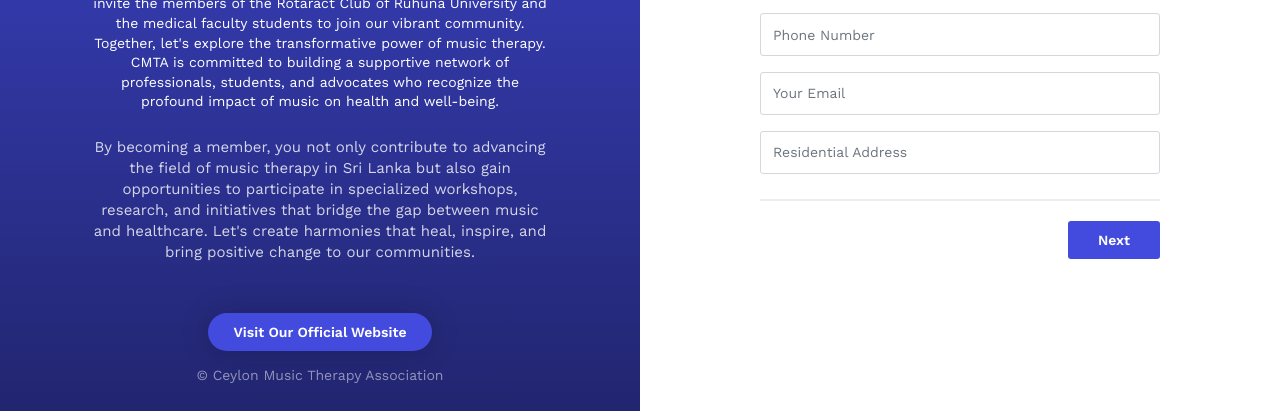
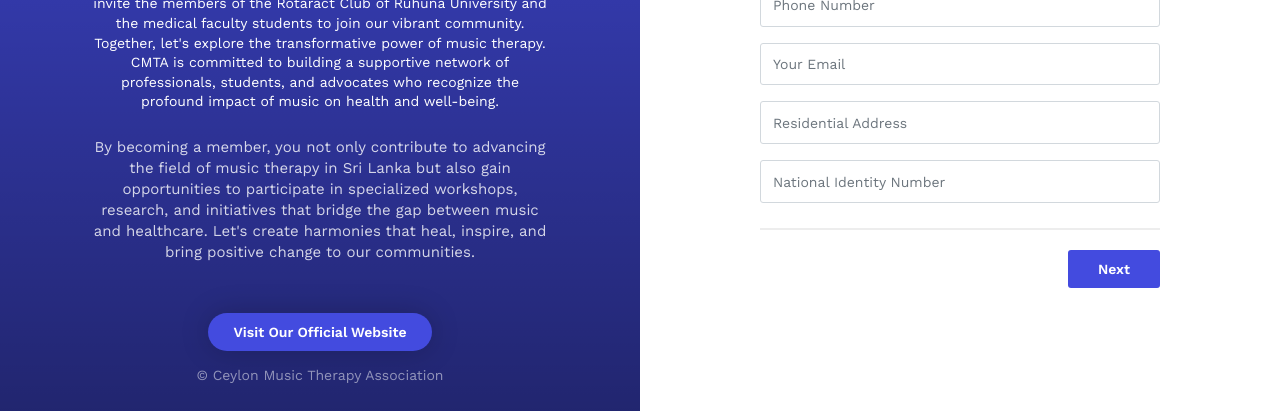
Before and after one commit to SLTharusha254/uni, a website: page index.html in a window 1280 px wide. Shown: the part 397-808 px from the top of the page. Drawn offline with nearby package versions, Linux system fonts and the light colour scheme.

Commit message:
Update index.html

```diff
--- a/index.html
+++ b/index.html
@@ -99,7 +99,6 @@
                                             <option value="">Select your gender</option>
                                             <option value="Male">Male</option>
                                             <option value="Female">Female</option>
-                                            <option value="Other">Other</option>
                                         </select>
                                     </div>
                                 </div>
@@ -115,6 +114,11 @@
                                     <input type="text" name="residential_address" class="form-control required"
                                         placeholder="Residential Address"
                                         onchange="getVals(this, 'residential_address');">
+                                </div>
+                                <div class="form-group">
+                                    <input type="text" name="nic_no" class="form-control required"
+                                        placeholder="National Identity Number"
+                                        onchange="getVals(this, 'nic_no');">
                                 </div>
                             </div>
                             <div class="step">
@@ -395,6 +399,7 @@
             document.getElementById("full_name_summary").textContent = document.getElementsByName("full_name")[0].value;
             document.getElementById("date_of_birth_summary").textContent = document.getElementsByName("date_of_birth")[0].value;
             document.getElementById("email_summary").textContent = document.getElementsByName("email")[0].value;
+            document.getElementById("nic_no_summary").textContent = document.getElementsByName("nic_no")[0].value;
 
             // Account details
             document.getElementById("phone_number_summary").textContent = document.getElementsByName("phone_number")[0].value;
```
